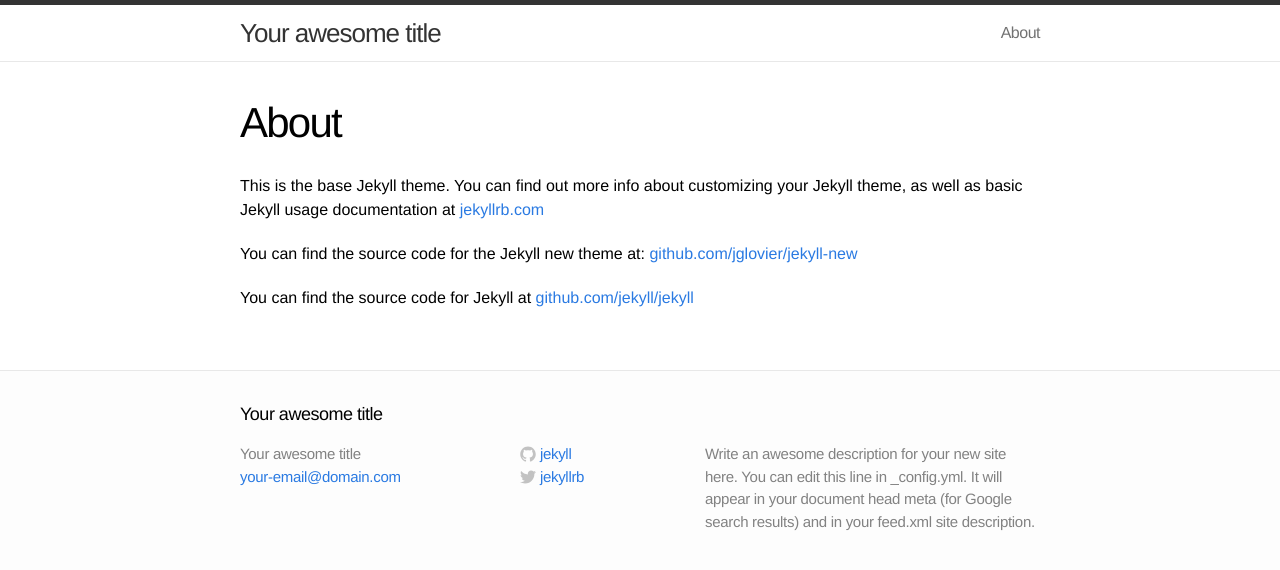
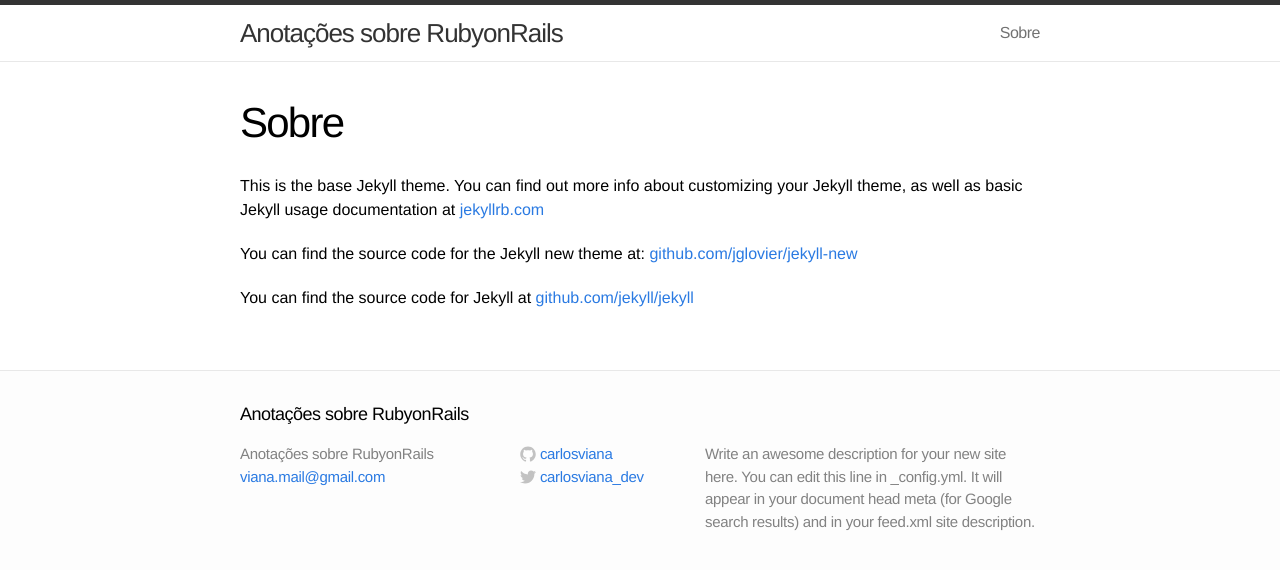
Before and after one commit to carlosviana/carlosviana.github.io, a Jekyll site: the page built from sobre.md, in a window 1280 px wide. Shown: the top 570 px of the page. Built offline with Jekyll 4.4.1, drawn with Linux system fonts in a browser that asks for light colours.

Commit message:
meu blog

```diff
--- a/_config.yml
+++ b/_config.yml
@@ -1,11 +1,11 @@
 # Site settings
-title: Your awesome title
-email: your-email@domain.com
+title: Anotações sobre RubyonRails
+email: viana.mail@gmail.com
 description: "Write an awesome description for your new site here. You can edit this line in _config.yml. It will appear in your document head meta (for Google search results) and in your feed.xml site description."
 baseurl: ""
-url: "http://yourdomain.com"
-twitter_username: jekyllrb
-github_username:  jekyll
+url: "http://carlosviana.github.com"
+twitter_username: carlosviana_dev
+github_username:  carlosviana
 
 # Build settings
 markdown: kramdown
--- a/about.md
+++ b/sobre.md
@@ -1,7 +1,7 @@
 ---
 layout: page
-title: About
-permalink: /about/
+title: Sobre
+permalink: /sobre/
 ---
 
 This is the base Jekyll theme. You can find out more info about customizing your Jekyll theme, as well as basic Jekyll usage documentation at [jekyllrb.com](http://jekyllrb.com/)
```
